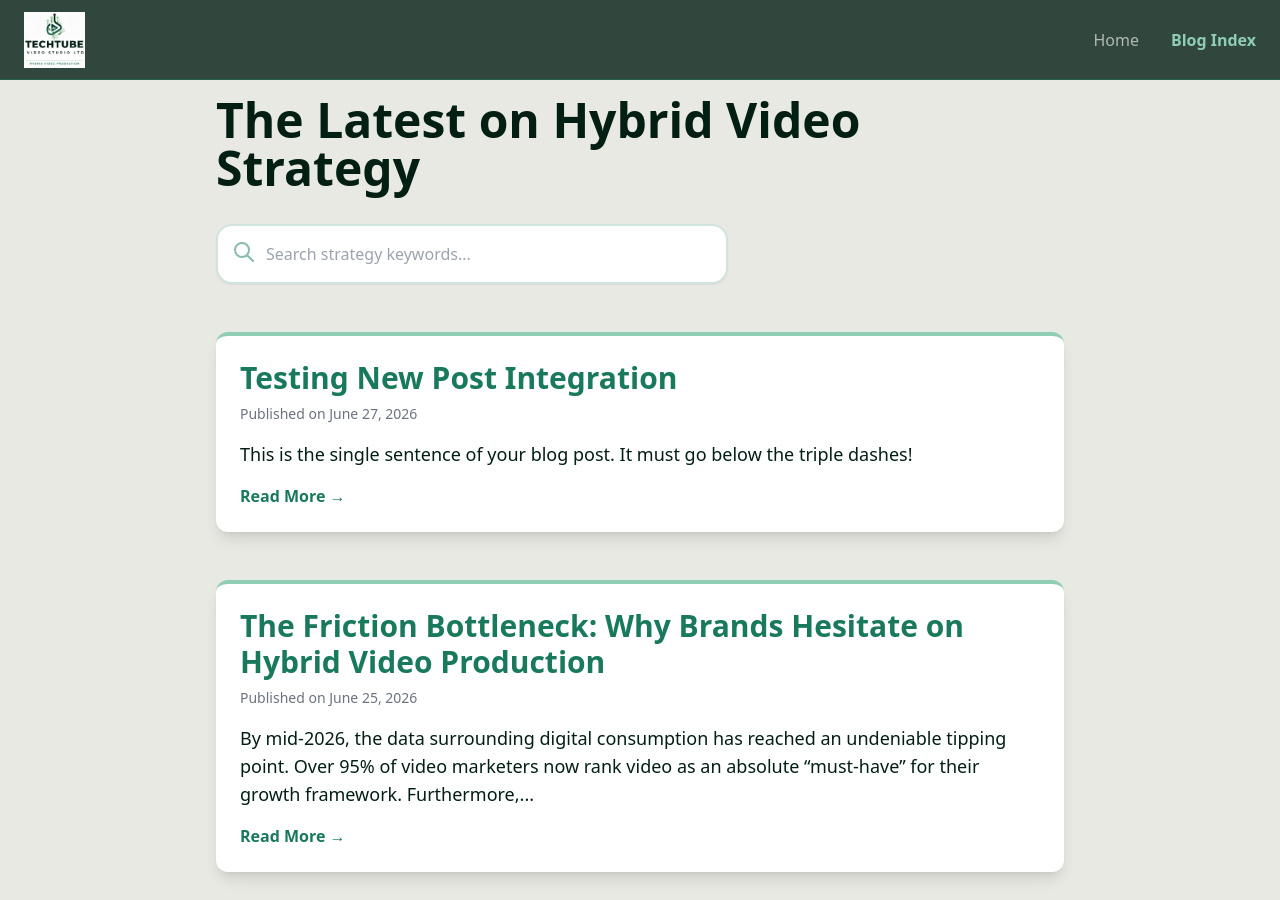
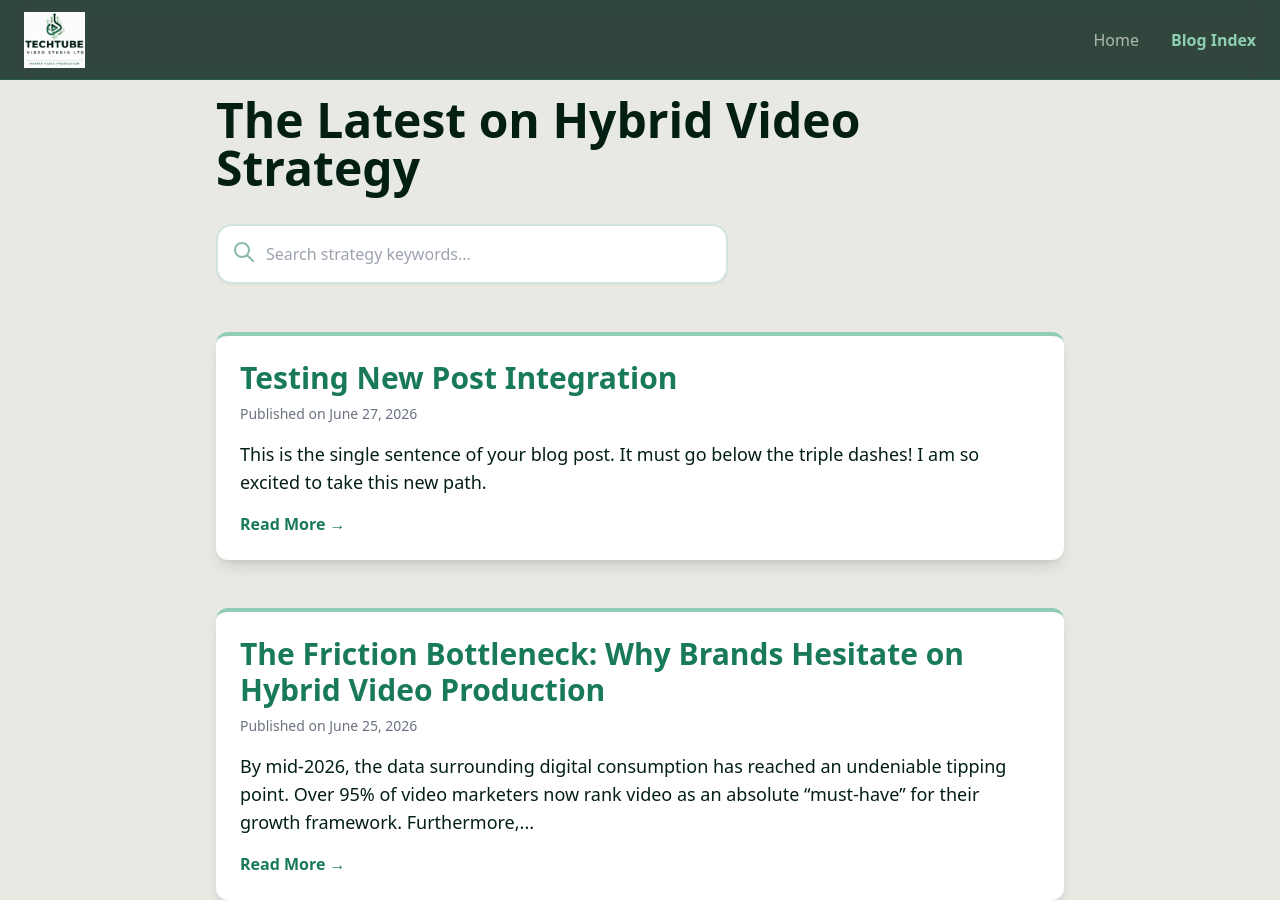
Before and after one commit to cheptionymutai/techtube-video-studio, a Jekyll site: the page built from blog/index.html, in a window 1280 px wide and 900 px high. Built offline with Jekyll 4.4.1, drawn with Linux system fonts in a browser that asks for light colours; nearby versions of some CDN libraries.

```diff
--- a/_posts/2026-06-27-my-new-post.md
+++ b/_posts/2026-06-27-my-new-post.md
@@ -4,4 +4,4 @@ title: "Testing New Post Integration"
 date: 2026-06-27
 ---
 
-This is the single sentence of your blog post. It must go below the triple dashes!
+This is the single sentence of your blog post. It must go below the triple dashes! I am so excited to take this new path.
```
Also changed, not shown: .github/workflows/firebase-hosting-merge.yml.
